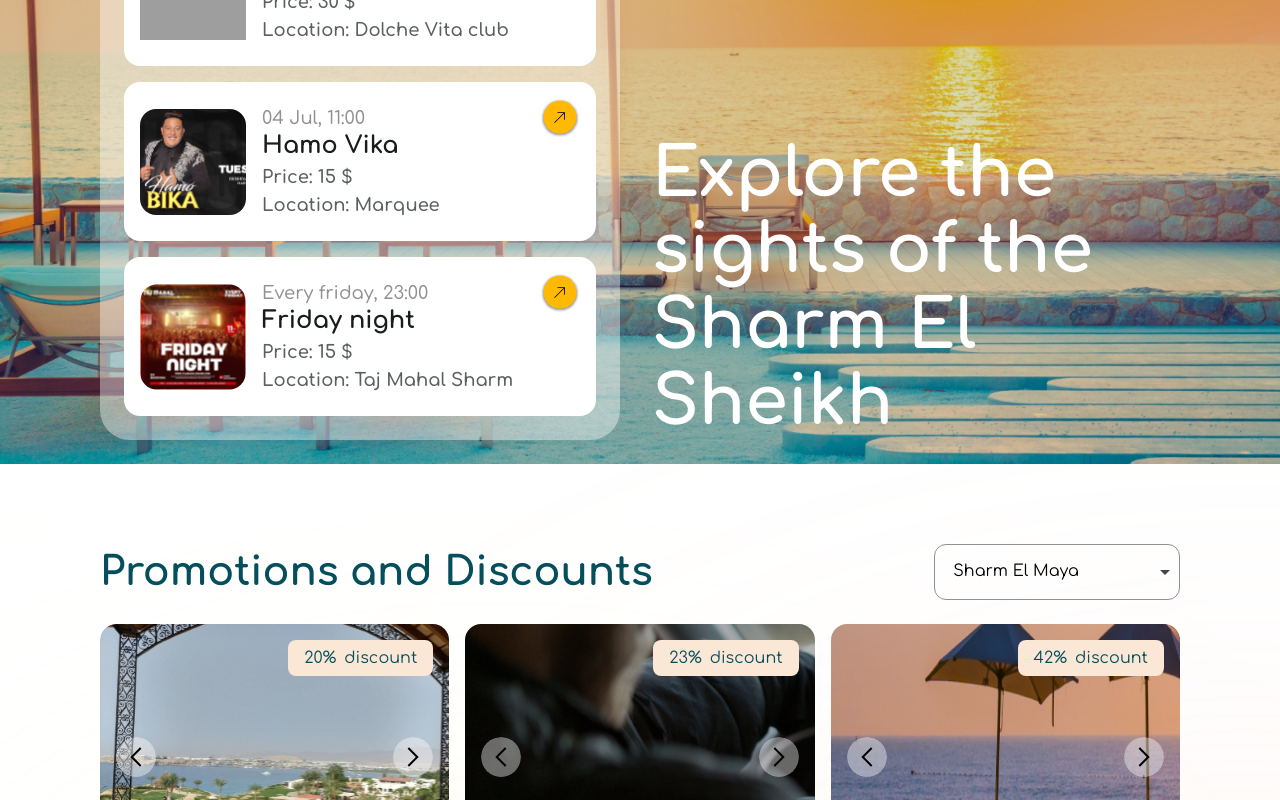
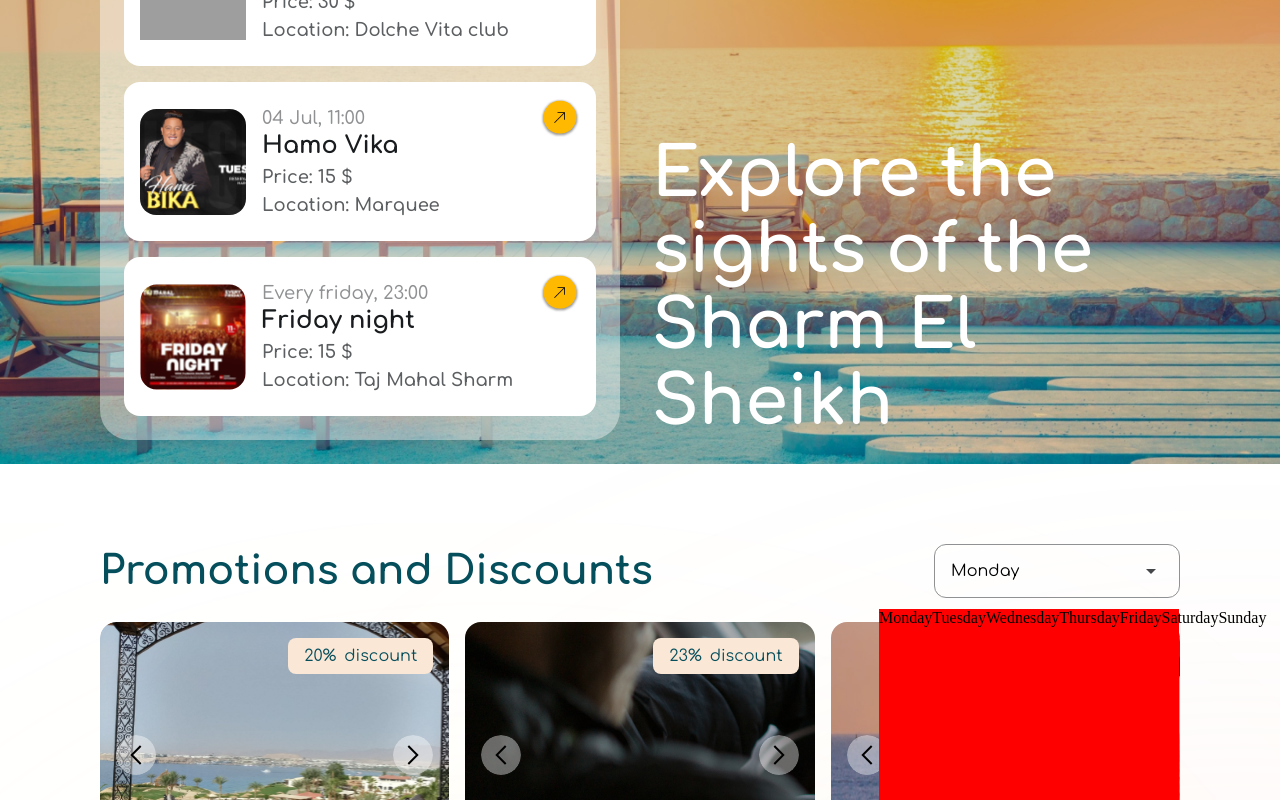
Before and after one commit to okuruchimas/sharm-el-sheikh, a Next.js app: page / in a window 1280 px wide. Shown: the part 336-1136 px from the top of the page. Built offline with nearby package versions, Linux system fonts and the light colour scheme; grey boxes are pictures that could not be loaded.

Commit message:
added initial code for filters

```diff
--- /dev/null
+++ b/components/layout/filters/index.tsx
@@ -0,0 +1,78 @@
+import React, { useState } from "react";
+import LinkButton from "../link-button";
+import styled from "@emotion/styled";
+
+const sortArr = [
+  { display_value: "Monday", key: "monday" },
+  { display_value: "Tuesday", key: "tuesday" },
+  { display_value: "Wednesday", key: "wednesday" },
+  { display_value: "Thursday", key: "thursday" },
+  { display_value: "Friday", key: "friday" },
+  { display_value: "Saturday", key: "saturday" },
+  { display_value: "Sunday", key: "sunday" },
+];
+
+const Filters = () => {
+  const [isOpen, setIsOpen] = useState<boolean>(false);
+  const [currentKey, setCurrentKey] = useState<string>("monday");
+  const [currentValue, setCurrentValue] = useState<string>("Monday");
+
+  return (
+    <Wrapper>
+      <Text>{currentValue}</Text>
+      <IconDown
+        src={"images/icons/promotions-section/arrow-down.svg"}
+        alt="icon-down"
+      />
+      <SelectList>
+        {sortArr.map(({ display_value, key }) => (
+          <ListItem key={key}>{display_value}</ListItem>
+        ))}
+      </SelectList>
+    </Wrapper>
+  );
+};
+
+export default Filters;
+
+const Wrapper = styled.div`
+  position: relative;
+  min-width: 246px;
+  height: 54px;
+  display: flex;
+  flex-direction: row;
+  justify-content: space-between;
+  align-items: center;
+  padding: 16px;
+
+  border: 1px solid ${({ theme: { colors } }) => colors.grey1};
+  border-radius: 12px;
+
+  @media (${({ theme: { breakpoints } }) => breakpoints.mobile}) {
+  }
+`;
+
+const Text = styled.span`
+  font-size: ${({ theme: { fontSize } }) => fontSize.fontS16};
+  font-family: Comfortaa, serif;
+  text-align: center;
+
+  @media (${({ theme: { breakpoints } }) => breakpoints.mobile}) {
+    font-size: ${({ theme: { fontSize } }) => fontSize.fontS12};
+  }
+`;
+
+const IconDown = styled.img``;
+
+const SelectList = styled.div`
+  position: absolute;
+  top: 64px;
+  right: 0;
+  z-index: 10;
+
+  height: 500px;
+  width: 300px;
+  background: red;
+`;
+
+const ListItem = styled.span``;
--- a/components/sections/promotions/children/filters.tsx
+++ /dev/null
@@ -1,109 +0,0 @@
-import Link from "next/link";
-import styled from "@emotion/styled";
-import LinkButton from "../../../layout/link-button";
-
-const Filters = () => {
-  return (
-    <TopWrap>
-      <Title>Promotions and Discounts</Title>
-
-      <FilterWrap>
-        <Filter>
-          <FilteredCity>Sharm El Maya</FilteredCity>
-          <img src={"images/icons/promotions-section/arrow-down.svg"} />
-        </Filter>
-        <LinkButton text="View more" link="/" />
-      </FilterWrap>
-    </TopWrap>
-  );
-};
-
-export default Filters;
-
-const TopWrap = styled.div`
-  display: flex;
-  align-items: center;
-  justify-content: space-between;
-
-  @media (${({ theme: { breakpoints } }) => breakpoints.mobile}) {
-    flex-direction: column;
-    align-items: normal;
-    gap: 16px;
-  }
-`;
-
-const Title = styled.h2`
-  margin: 0;
-  font-size: ${({ theme: { fontSize } }) => fontSize.fontS40};
-  color: ${({ theme: { colors } }) => colors.blue};
-  font-family: Comfortaa, serif;
-
-  @media (${({ theme: { breakpoints } }) => breakpoints.mobile}) {
-    font-size: ${({ theme: { fontSize } }) => fontSize.fontS18};
-  }
-`;
-
-const FilterWrap = styled.div`
-  display: flex;
-  justify-content: space-between;
-
-  a,
-  span {
-    display: none;
-  }
-  @media (${({ theme: { breakpoints } }) => breakpoints.mobile}) {
-    a,
-    span {
-      display: initial;
-    }
-  }
-`;
-
-const Filter = styled.div`
-  width: 246px;
-  height: 56px;
-  display: flex;
-  align-items: center;
-  justify-content: space-around;
-  font-family: Comfortaa, serif;
-  border: 1px solid ${({ theme: { colors } }) => colors.grey1};
-  border-radius: 12px;
-
-  @media (${({ theme: { breakpoints } }) => breakpoints.mobile}) {
-    width: 167px;
-    height: 42px;
-  }
-`;
-
-const FilteredCity = styled.div`
-  width: 130px;
-  height: 20px;
-  margin: 18px 65px 18px 16px;
-  font-size: ${({ theme: { fontSize } }) => fontSize.fontS16};
-
-  @media (${({ theme: { breakpoints } }) => breakpoints.mobile}) {
-    font-size: ${({ theme: { fontSize } }) => fontSize.fontS12};
-    margin: 14px 14px 14px 16px;
-    text-align: center;
-    display: flex;
-    align-items: center;
-  }
-`;
-
-const ViewMore = styled.img`
-  display: none;
-
-  @media (${({ theme: { breakpoints } }) => breakpoints.mobile}) {
-    display: block;
-    cursor: pointer;
-  }
-`;
-
-const ButtonWrap = styled.div`
-  display: none;
-  @media (${({ theme: { breakpoints } }) => breakpoints.mobile}) {
-    display: flex;
-    align-items: center;
-    justify-content: center;
-  }
-`;
--- a/components/sections/promotions/index.tsx
+++ b/components/sections/promotions/index.tsx
@@ -1,13 +1,23 @@
 import styled from "@emotion/styled";
 import PromCard from "./children/prom-card";
 import { PromCardProps } from "./children/types";
-import Filters from "./children/filters";
 import Button from "../../layout/button";
+import LinkButton from "../../layout/link-button";
+import Filters from "../../layout/filters";
 
 const Promotions = ({ promCards }: PromCardProps) => {
   return (
     <WrapSection>
-      <Filters />
+      <TopWrap>
+        <Title>Promotions and Discounts</Title>
+
+        <FiltersWrap>
+          <Filters />
+          <MobLink>
+            <LinkButton text="View more" link="/" />
+          </MobLink>
+        </FiltersWrap>
+      </TopWrap>
 
       <DownWrap>
         {promCards.map(({ discount, images, location, title }, index) => (
@@ -37,6 +47,47 @@ const WrapSection = styled.div`
   width: 100%;
 `;
 
+const TopWrap = styled.div`
+  display: flex;
+  align-items: center;
+  justify-content: space-between;
+
+  @media (${({ theme: { breakpoints } }) => breakpoints.mobile}) {
+    flex-direction: column;
+    align-items: normal;
+    gap: 16px;
+  }
+`;
+
+const Title = styled.h2`
+  margin: 0;
+  font-size: ${({ theme: { fontSize } }) => fontSize.fontS40};
+  color: ${({ theme: { colors } }) => colors.blue};
+  font-family: Comfortaa, serif;
+
+  @media (${({ theme: { breakpoints } }) => breakpoints.mobile}) {
+    font-size: ${({ theme: { fontSize } }) => fontSize.fontS18};
+  }
+`;
+
+const FiltersWrap = styled.div`
+  display: flex;
+  justify-content: space-between;
+`;
+
+const MobLink = styled.div`
+  a,
+  span {
+    display: none;
+  }
+  @media (${({ theme: { breakpoints } }) => breakpoints.mobile}) {
+    a,
+    span {
+      display: initial;
+    }
+  }
+`;
+
 const DownWrap = styled.div`
   display: grid;
   grid-template-columns: 1fr 1fr 1fr;
```
